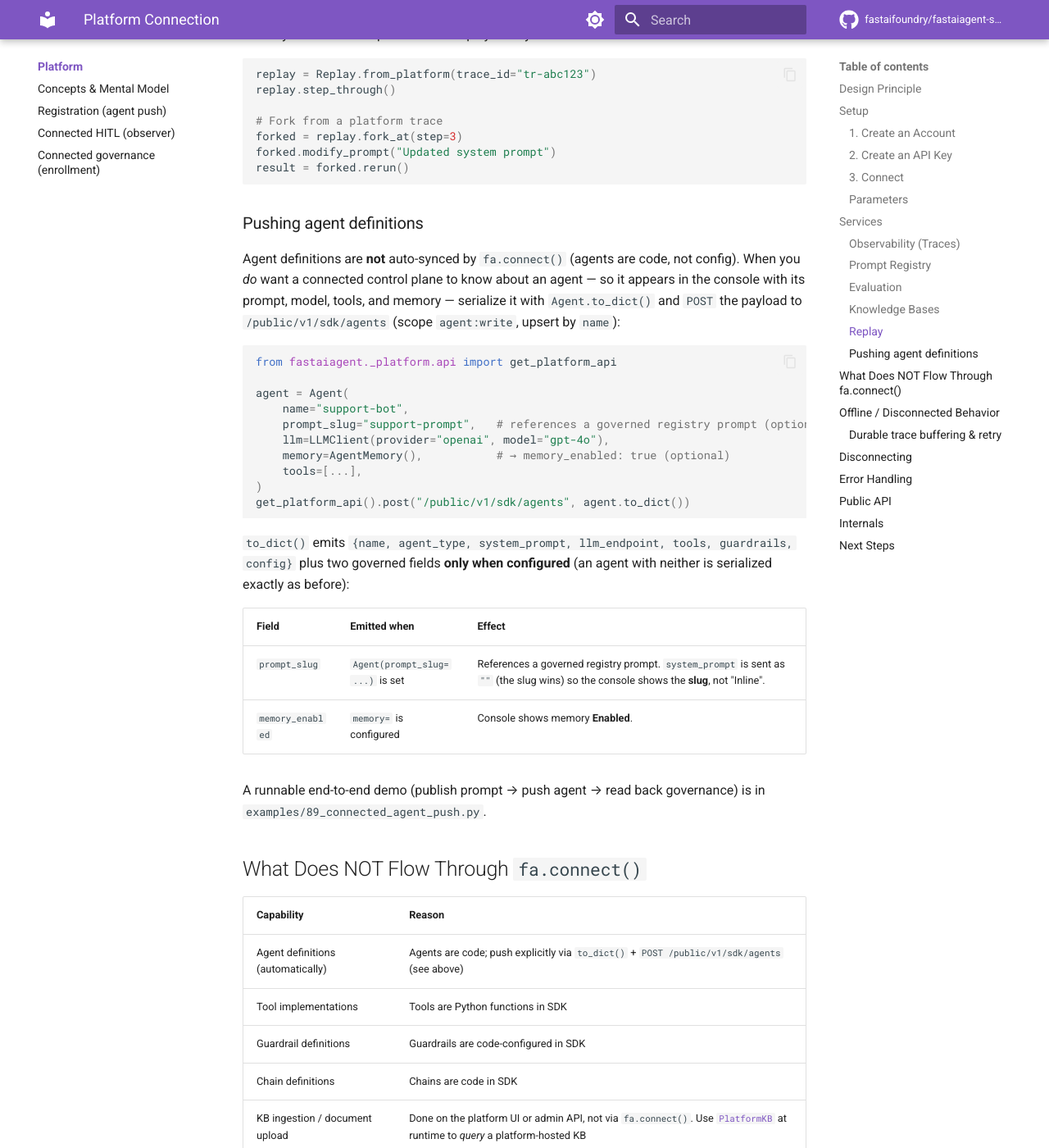
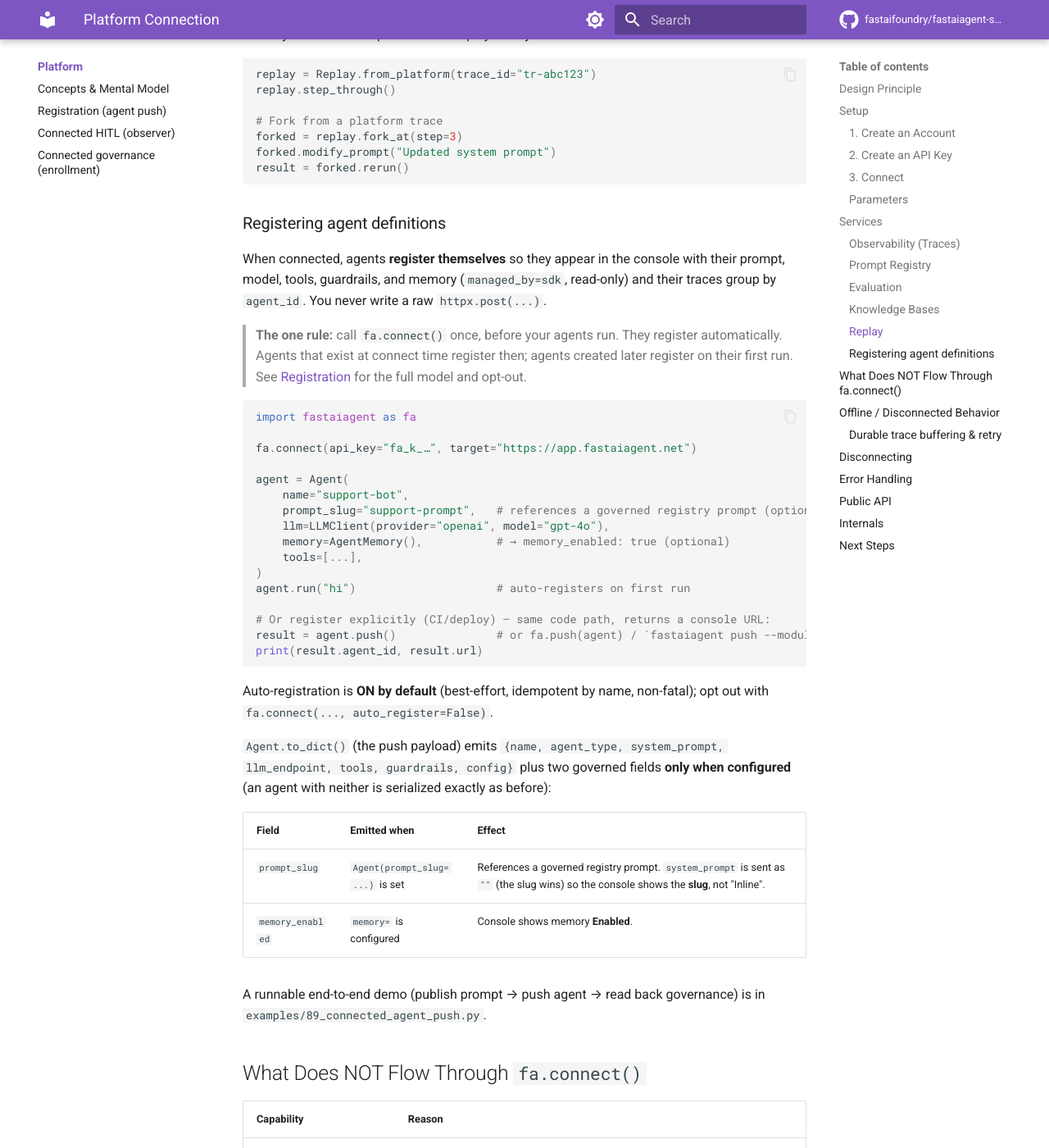
Before and after one commit to fastaifoundry/fastaiagent-sdk, an MkDocs documentation site: the page built from docs/platform/index.md, in a window 1280 px wide and 1400 px high, scrolled down 3960 px. Shown: the whole window at 82% size. Built offline with MkDocs 1.6.1 and Material for MkDocs 9.7.7, drawn with Linux system fonts in a browser that asks for light colours; comment, search, counter and statistics services are not loaded.

Commit message:
docs: reflect connect()-registers-agents in platform index + concepts
The 1.43.0 registration work made two existing statements false. Correct them:
- platform/index.md said agent definitions are "not auto-synced by fa.connect()"
  and to push via a raw POST — now agents auto-register (auto_register ON by
  default) and the story is agent.push() / fa.push() / `fastaiagent push`.
- platform/concepts.md said "there's no Agent.push()" — it exists now.

Both now point to the new platform/registration.md and state the one rule:
connect() once before your agents run; they register themselves.

Co-Authored-By: Claude Opus 4.8 (1M context) <noreply@anthropic.com>

````diff
--- a/docs/platform/index.md
+++ b/docs/platform/index.md
@@ -189,15 +189,21 @@ forked.modify_prompt("Updated system prompt")
 result = forked.rerun()
 ```
 
-### Pushing agent definitions
+### Registering agent definitions
 
-Agent definitions are **not** auto-synced by `fa.connect()` (agents are code, not config).
-When you *do* want a connected control plane to know about an agent — so it appears in the
-console with its prompt, model, tools, and memory — serialize it with `Agent.to_dict()` and
-`POST` the payload to `/public/v1/sdk/agents` (scope `agent:write`, upsert by `name`):
+When connected, agents **register themselves** so they appear in the console with
+their prompt, model, tools, guardrails, and memory (`managed_by=sdk`, read-only) and
+their traces group by `agent_id`. You never write a raw `httpx.post(...)`.
+
+> **The one rule:** call `fa.connect()` once, before your agents run. They register
+> automatically. Agents that exist at connect time register then; agents created
+> later register on their first run. See [Registration](registration.md) for the full
+> model and opt-out.
 
 ```python
-from fastaiagent._platform.api import get_platform_api
+import fastaiagent as fa
+
+fa.connect(api_key="fa_k_…", target="https://app.fastaiagent.net")
 
 agent = Agent(
     name="support-bot",
@@ -206,12 +212,19 @@ agent = Agent(
     memory=AgentMemory(),           # → memory_enabled: true (optional)
     tools=[...],
 )
-get_platform_api().post("/public/v1/sdk/agents", agent.to_dict())
+agent.run("hi")                     # auto-registers on first run
+
+# Or register explicitly (CI/deploy) — same code path, returns a console URL:
+result = agent.push()               # or fa.push(agent) / `fastaiagent push --module …`
+print(result.agent_id, result.url)
 ```
 
-`to_dict()` emits `{name, agent_type, system_prompt, llm_endpoint, tools, guardrails,
-config}` plus two governed fields **only when configured** (an agent with neither is
-serialized exactly as before):
+Auto-registration is **ON by default** (best-effort, idempotent by name, non-fatal);
+opt out with `fa.connect(..., auto_register=False)`.
+
+`Agent.to_dict()` (the push payload) emits `{name, agent_type, system_prompt,
+llm_endpoint, tools, guardrails, config}` plus two governed fields **only when
+configured** (an agent with neither is serialized exactly as before):
 
 | Field | Emitted when | Effect |
 |-------|--------------|--------|
@@ -225,7 +238,6 @@ A runnable end-to-end demo (publish prompt → push agent → read back governan
 
 | Capability | Reason |
 |-----------|--------|
-| Agent definitions (automatically) | Agents are code; push explicitly via `to_dict()` + `POST /public/v1/sdk/agents` (see above) |
 | Tool implementations | Tools are Python functions in SDK |
 | Guardrail definitions | Guardrails are code-configured in SDK |
 | Chain definitions | Chains are code in SDK |
````
Also changed, not shown: docs/platform/concepts.md (+5 -2 lines).
